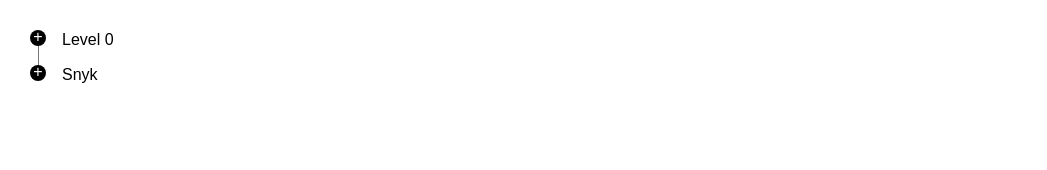
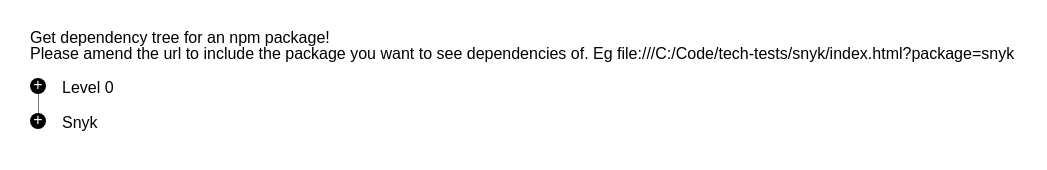
Before and after one commit to eloisetaylor5693/get-npm-dependancies, a website: page src/index.html in a window 1280 px wide. Shown: the whole page, without its empty margins (0-1047 px from the left). Drawn offline with nearby package versions, Linux system fonts and the light colour scheme.

Commit message:
Added instructions on how to use the tool

```diff
--- a/src/index.html
+++ b/src/index.html
@@ -10,6 +10,10 @@
 </head>
 
 <body>
+
+  <h1>Get dependency tree for an npm package!</h1>
+  <p>Please amend the url to include the package you want to see dependencies of.  Eg <code>file:///C:/Code/tech-tests/snyk/index.html?package=snyk</code></code></p>
+
   <!-- Wrapper for the tree structure -->
   <ul class="tree" id="tree-container">
 
```
